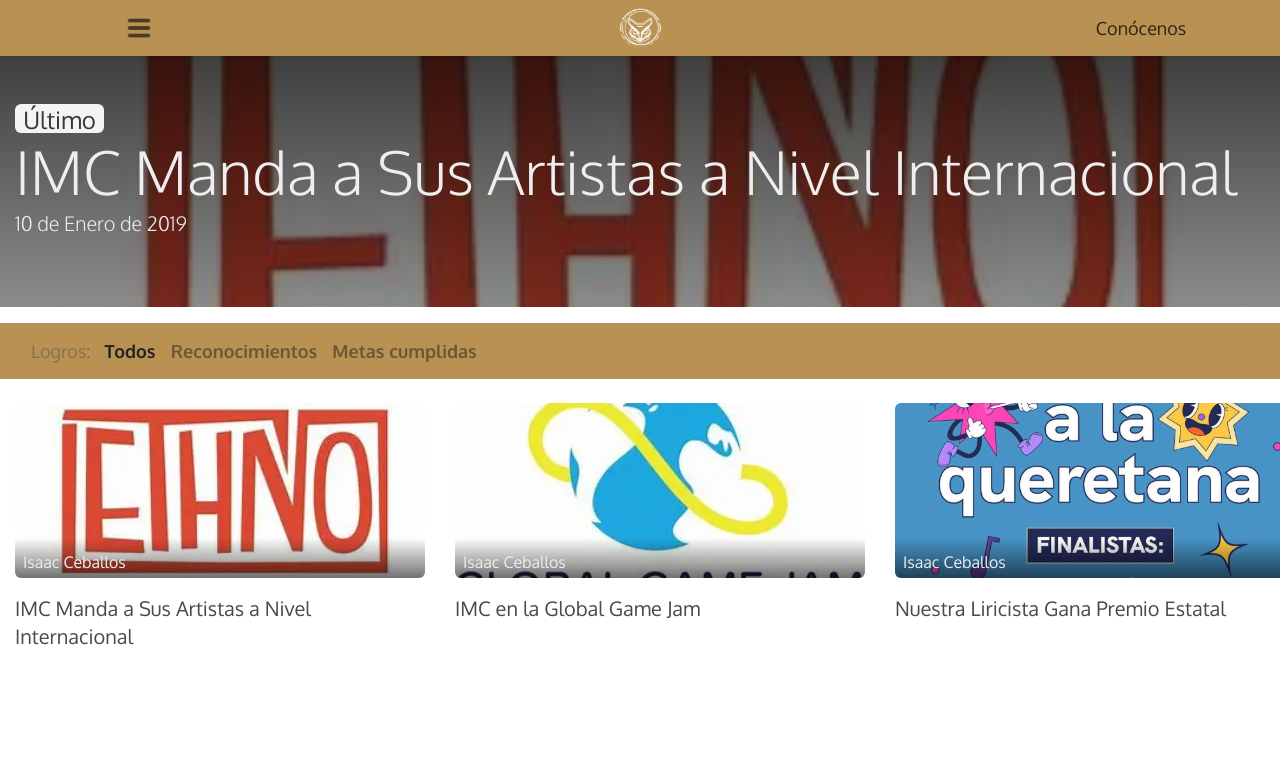
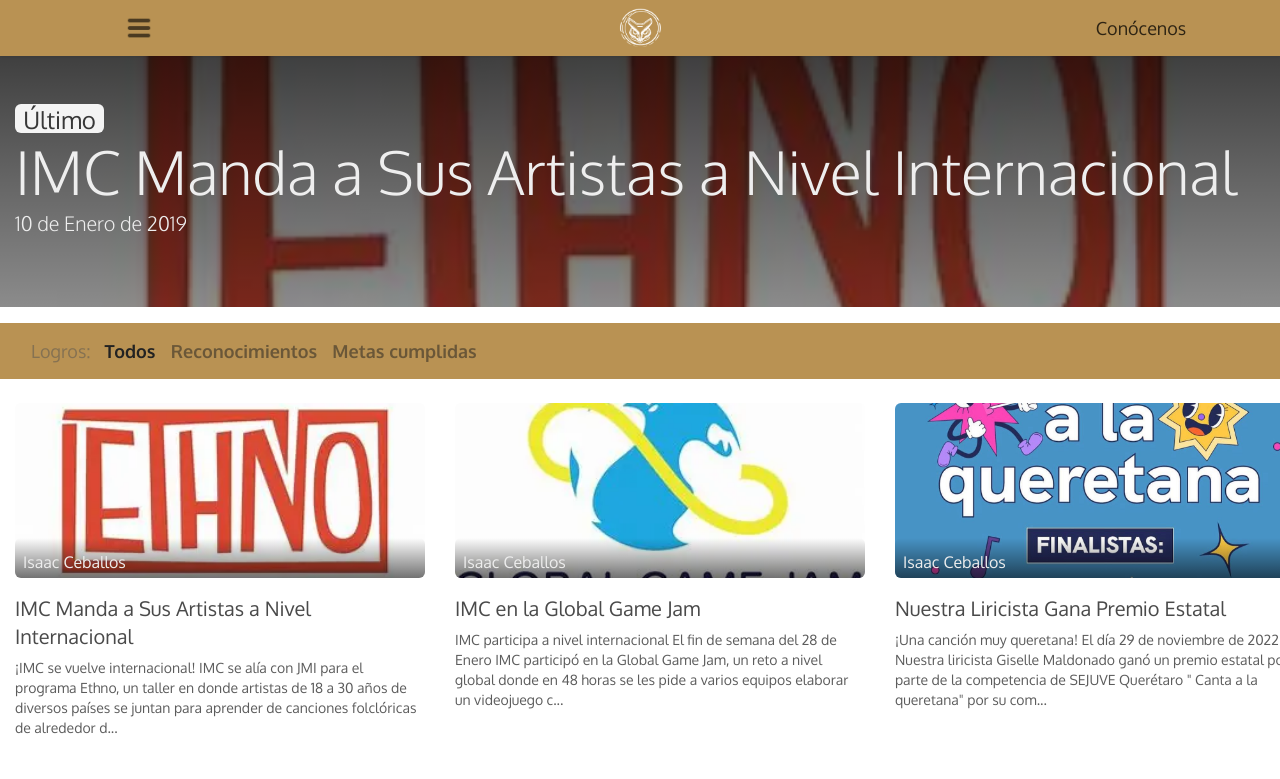
Before and after one commit to saulkurosaki/IZTAC-MUSIC-COMPANY, a Next.js app: page /blog in a window 1280 px wide. Shown: the top 779 px of the page. Built offline with nearby package versions, Linux system fonts and the light colour scheme.

Commit message:
feat(BlogCard): implement the card info section description

```diff
--- a/components/blog/BlogCard.tsx
+++ b/components/blog/BlogCard.tsx
@@ -43,7 +43,7 @@ const BlogCard = ({
 
         <div className="w-full mt-4">
           <h2 className="text-xl text-[#4a4a4a] oxygen mb-2">{title}</h2>
-          {/* <p className="text-sm text-[#5c5c5c] oxygen">{description}</p> */}
+          <p className="text-sm text-[#5c5c5c] oxygen">{description}</p>
         </div>
 
         {/* <div className="w-full h-[17px] flex justify-between">
```
